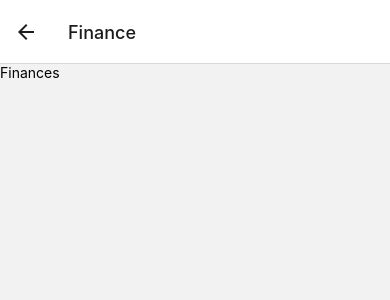
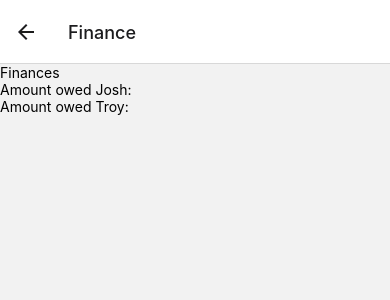
Before and after one commit to brewswain/Cream-paws-client, a React Native app: screen /Finance in a window 390 px wide. Shown: the top 300 px of the page. Built offline with nearby package versions, Linux system fonts and the light colour scheme; what expo-linking, native-base would draw is missing.

Commit message:
Update FinanceScreen.tsx

```diff
--- a/screens/FinanceScreen.tsx
+++ b/screens/FinanceScreen.tsx
@@ -4,6 +4,10 @@ const FinanceScreen = () => {
    return (
       <View>
          <Text>Finances</Text>
+         <Text>Amount owed Josh:</Text>
+         {/* Have list of relevant orders */}
+         <Text>Amount owed Troy:</Text>
+         {/* Show stock unpaid */}
       </View>
    );
 };
```
